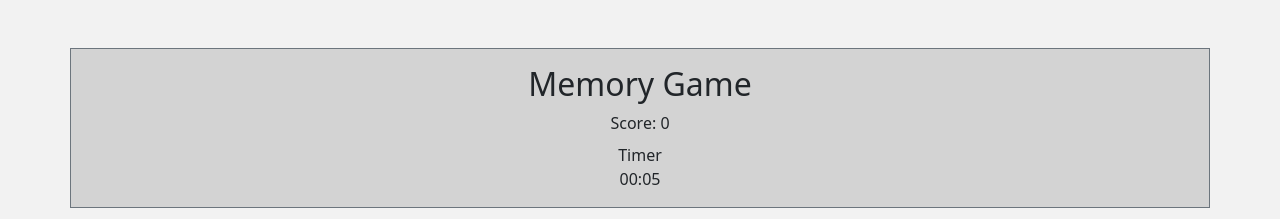
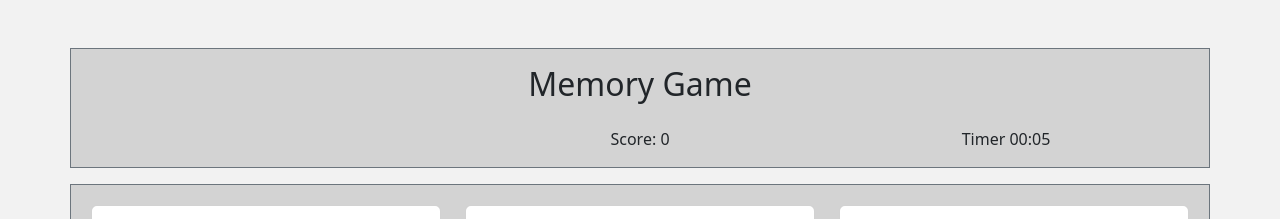
Before and after one commit to nitzanto/Memory-Game, a website built with Vite: page memorygame.html in a window 1280 px wide. Shown: the top 219 px of the page. Built offline with nearby package versions, Linux system fonts and the light colour scheme.

Commit message:
Fixed some styling and added user display

```diff
--- a/memorygame.html
+++ b/memorygame.html
@@ -20,13 +20,15 @@
     </style>
   </head>
   <body>
+    <div class="head container border border-secondary mx-auto mt-5 py-3">
 
-    <div class="head container border border-secondary mx-auto mt-5 py-3">
-        <h2 class="text-center">Memory Game</h2>
-        <div class="text-center mt-2"></div>
-        <div class="score text-center mt-2">Score: <span>0</span></div>
-        <div class="text-center mt-2">Timer</div>
-        <div id="timer" class="text-center"></div>
+      <h2 class="text-center mb-4">Memory Game</h2>
+      <div class="d-flex flex-col mx-auto">
+      <div class="col text-center mr-2" id="usernameDisplay"></div>
+      <div class="col score text-center">Score: <span>0</span></div>
+      <div class="col text-center mr-2">Timer  <span id="timer"></span></div>
+    </div>
+    </div>
     </div>
 
     <div class="container mt-3 border border-secondary">
@@ -41,7 +43,11 @@
         <div class="col">
           <div class="card mb-3">
             <div class="card-body text-center">
-                <img src="cards/fireworks.png" class="img-fluid" alt="Fireworks" />
+              <img
+                src="cards/fireworks.png"
+                class="img-fluid"
+                alt="Fireworks"
+              />
             </div>
           </div>
         </div>
@@ -69,14 +75,22 @@
         <div class="col">
           <div class="card mb-3">
             <div class="card-body text-center">
-                <img src="cards/videogame.png" class="img-fluid" alt="Videogame" />
+              <img
+                src="cards/videogame.png"
+                class="img-fluid"
+                alt="Videogame"
+              />
             </div>
           </div>
         </div>
         <div class="col">
           <div class="card mb-3">
             <div class="card-body text-center">
-                <img src="cards/basketball.png" class="img-fluid" alt="Basketball" />
+              <img
+                src="cards/basketball.png"
+                class="img-fluid"
+                alt="Basketball"
+              />
             </div>
           </div>
         </div>
@@ -94,7 +108,6 @@
             </div>
           </div>
         </div>
-
       </div>
     </div>
 
@@ -103,5 +116,8 @@
     <script src="https://cdn.jsdelivr.net/npm/bootstrap@5.2.3/dist/js/bootstrap.bundle.min.js"></script>
     <script src="starterpage.js"></script>
     <script src="script.js"></script>
+    <script>
+        document.getElementById("usernameDisplay").textContent = localStorage.getItem("usernameRequested");
+      </script>
   </body>
 </html>
```
Lines whose indentation alone changed are shown as unchanged.
